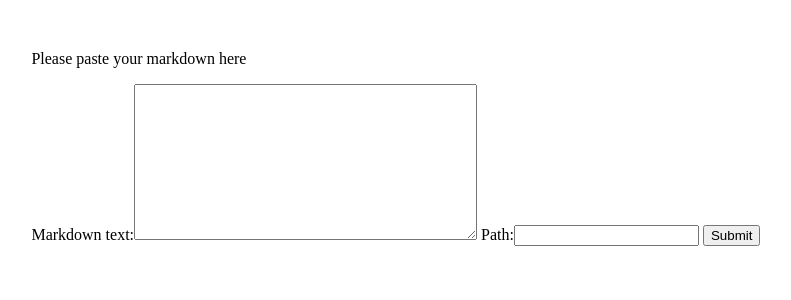
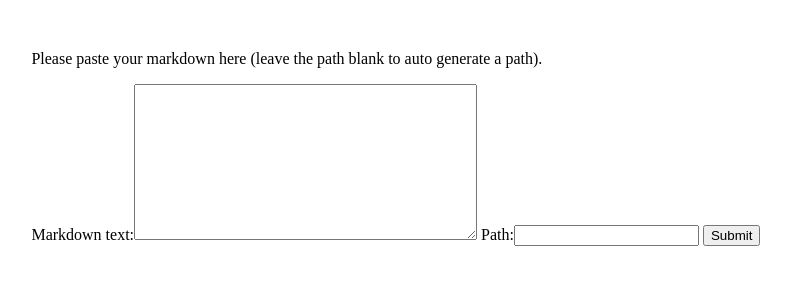
Before and after one commit to jonathanSimonney/django1-project, a Django app: page /markdown/paste/ in a window 1280 px wide. Shown: the top 300 px of the page, without its empty margins (103-894 px from the left). Run offline with Django 3.2, Linux system fonts and the light colour scheme.

Commit message:
url of pastebin is auto generated if field is blank, can be filled by human, BUT tests are missing, and it isn't auto generated if it already exists.

```diff
--- a/elementaryAndMarkdown/pasteAsMarkdown/forms.py
+++ b/elementaryAndMarkdown/pasteAsMarkdown/forms.py
@@ -1,3 +1,4 @@
+from django import forms
 from django.forms import ModelForm
 from pasteAsMarkdown.models import Pastebin
 
--- a/elementaryAndMarkdown/pasteAsMarkdown/models.py
+++ b/elementaryAndMarkdown/pasteAsMarkdown/models.py
@@ -1,8 +1,14 @@
 from django.db import models
-
 # Create your models here.
 
 
 class Pastebin(models.Model):
     markdown_text = models.TextField()
-    path = models.CharField(max_length=34)
+    path = models.UUIDField(blank=True, unique=True)
+
+    # safety check in the save method itself
+    def save(self, *args, **kwargs):
+        if self.path != '':
+            super(Pastebin, self).save(*args, **kwargs)
+        else:
+            raise Exception("path should not be null")
--- a/elementaryAndMarkdown/pasteAsMarkdown/templates/pasteAsMarkdown/pastebin_form.html
+++ b/elementaryAndMarkdown/pasteAsMarkdown/templates/pasteAsMarkdown/pastebin_form.html
@@ -2,8 +2,10 @@
 
 {% block content %}
     <p>
-        Please paste your markdown here
+        Please paste your markdown here (leave the path blank to auto generate a path).
     </p>
+
+    {% if error_message %}<p><strong>{{ error_message }}</strong></p>{% endif %}
 
     <form action="{% url 'pasteAsMarkdown:create_pastebin'%}" method="post">
         {% csrf_token %}
--- a/elementaryAndMarkdown/pasteAsMarkdown/urls.py
+++ b/elementaryAndMarkdown/pasteAsMarkdown/urls.py
@@ -5,6 +5,6 @@ from . import views
 app_name = 'pasteAsMarkdown'
 urlpatterns = [
     path('paste/', views.PastebinView.as_view(), name='markdown_paste'),
-    # path('show/<string:markdown_path>', ..., name='show_result'),
+    path('show/<str:pastebin_path>', views.show_pastebin, name='show_result'),
     path('create', views.create_pastebin, name='create_pastebin'),
 ]
--- a/elementaryAndMarkdown/pasteAsMarkdown/views.py
+++ b/elementaryAndMarkdown/pasteAsMarkdown/views.py
@@ -1,7 +1,10 @@
 from django.shortcuts import render
-from django.urls import reverse_lazy
+from django.urls import reverse_lazy, reverse
 from django.views.generic.edit import FormView
 from pasteAsMarkdown.forms import PastebinForm
+from django.http import HttpResponseRedirect
+from pasteAsMarkdown.models import Pastebin
+import uuid
 
 
 # Create your views here.
@@ -10,5 +13,28 @@ class PastebinView(FormView):
     form_class = PastebinForm
     success_url = reverse_lazy('create_pastebin')
 
+
 def create_pastebin(request):
+    def generate_random_path():
+        while True:
+            new_uuid = uuid.uuid4()
+            try:
+                Pastebin.objects.get(path=new_uuid)
+            except Pastebin.DoesNotExist:
+                return new_uuid
+
+    f = PastebinForm(request.POST)
+    if f.is_valid():
+        if f.instance.path is None:
+            f.instance.path = generate_random_path()
+        pastebin = f.save()
+        return HttpResponseRedirect(reverse('pasteAsMarkdown:show_result', args=(pastebin.path,)))
+    form = PastebinForm
+    return render(request, 'pasteAsMarkdown/pastebin_form.html', {
+                        'form': form,
+                        'error_message': 'you submitted invalid data',
+                   })
+
+
+def show_pastebin(request, pastebin_path):
     ...
```
Also changed, not shown: elementaryAndMarkdown/db.sqlite3 (deleted), elementaryAndMarkdown/pasteAsMarkdown/migrations/0003_auto_20181101_1041.py (added), elementaryAndMarkdown/pasteAsMarkdown/migrations/0004_auto_20181101_1042.py (added), 1 other file.
